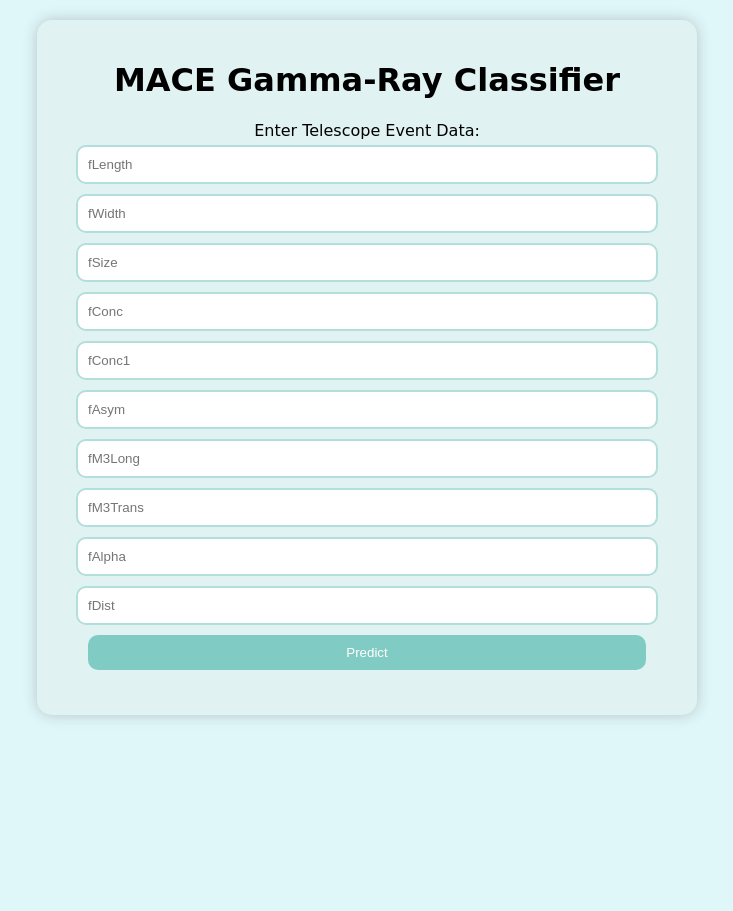
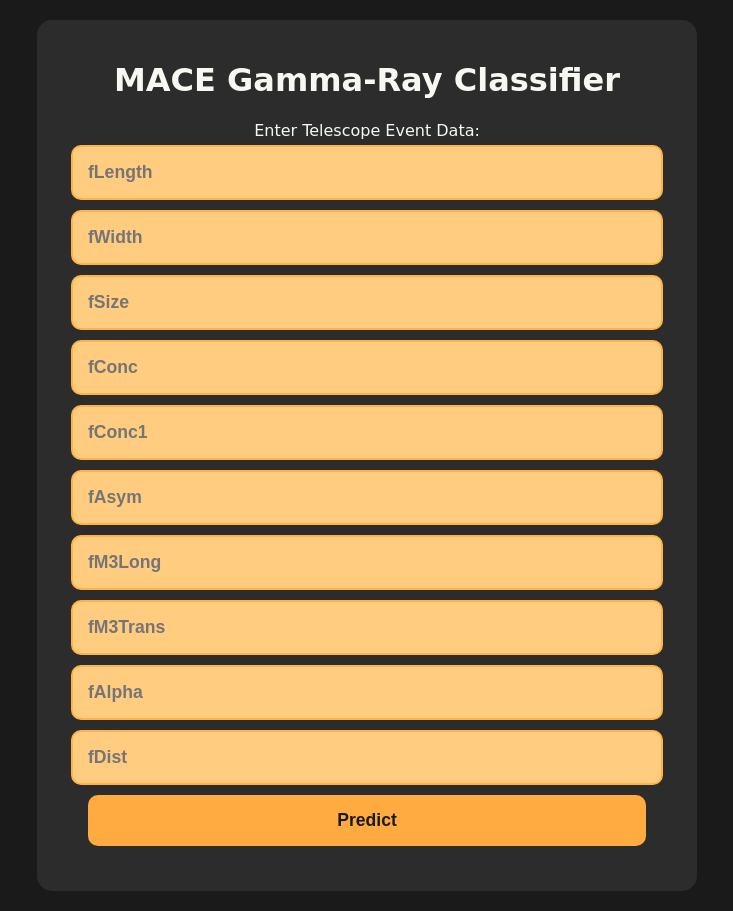
Before and after one commit to Anurag0git/MACE, a Flask app: page / in a window 1280 px wide. Shown: the whole page, without its empty margins (273-1006 px from the left). Before the commit the page ends 720 px from the top, so only its background shows below. Run offline with Flask 3, Linux system fonts and the light colour scheme; parts of the project's set-up code (start-up, migrations or seed data) failed here and were passed over.

Commit message:
css changed to orange theme

```diff
--- a/static/style.css
+++ b/static/style.css
@@ -1,34 +1,39 @@
 body {
     font-family: 'Comic Sans MS', cursive, sans-serif;
-    background-color: #E0F7FA; /* Light cyan background */
+    background-color: #1a1a1a; /* Soft black background */
+    color: #f8f8f2; /* Light text */
     text-align: center;
     margin: 20px;
 }
 
 .container {
-    background: #E0F2F1; /* Light teal background */
+    background: #2c2c2c; /* Dark gray background */
     padding: 20px;
     border-radius: 15px;
     width: 50%;
     margin: auto;
-    box-shadow: 0px 0px 15px rgba(0, 0, 0, 0.2);
+    /*box-shadow: 0px 0px 15px rgba(255, 165, 0, 0.5); !* Orange shadow *!*/
 }
 
 input, button {
     margin: 5px;
-    padding: 10px;
+    padding: 15px; /* Larger padding */
     width: 90%;
-    border-radius: 10px;
-    border: 2px solid #B2DFDB; /* Light teal border */
+    border-radius: 10px; /* Rounded corners */
+    border: 2px solid #ffb347; /* Soft orange border */
+    background-color: #ffcc80; /* Light orange background */
+    color: #1a1a1a; /* Dark text */
+    font-weight: bold; /* Bold text */
+    font-size: 1.1em; /* Slightly larger text */
 }
 
 button {
-    background: #80CBC4; /* Light sea green background */
-    color: white;
+    background: #ffab40; /* Soft orange background */
+    color: #1a1a1a; /* Dark text */
     border: none;
     cursor: pointer;
 }
 
 button:hover {
-    background: #4DB6AC; /* Darker sea green on hover */
+    background: #ff9100; /* Darker orange on hover */
 }
```
